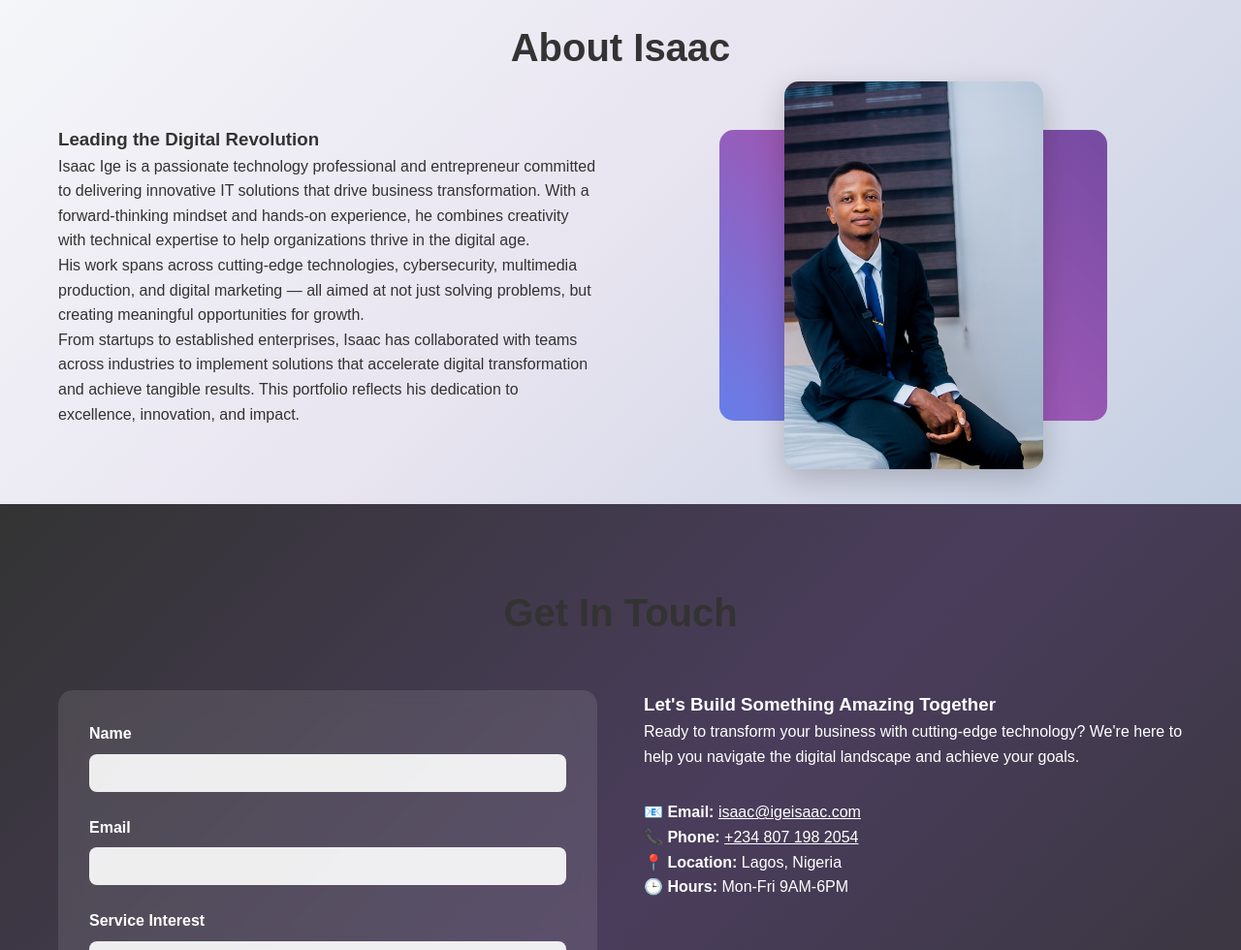
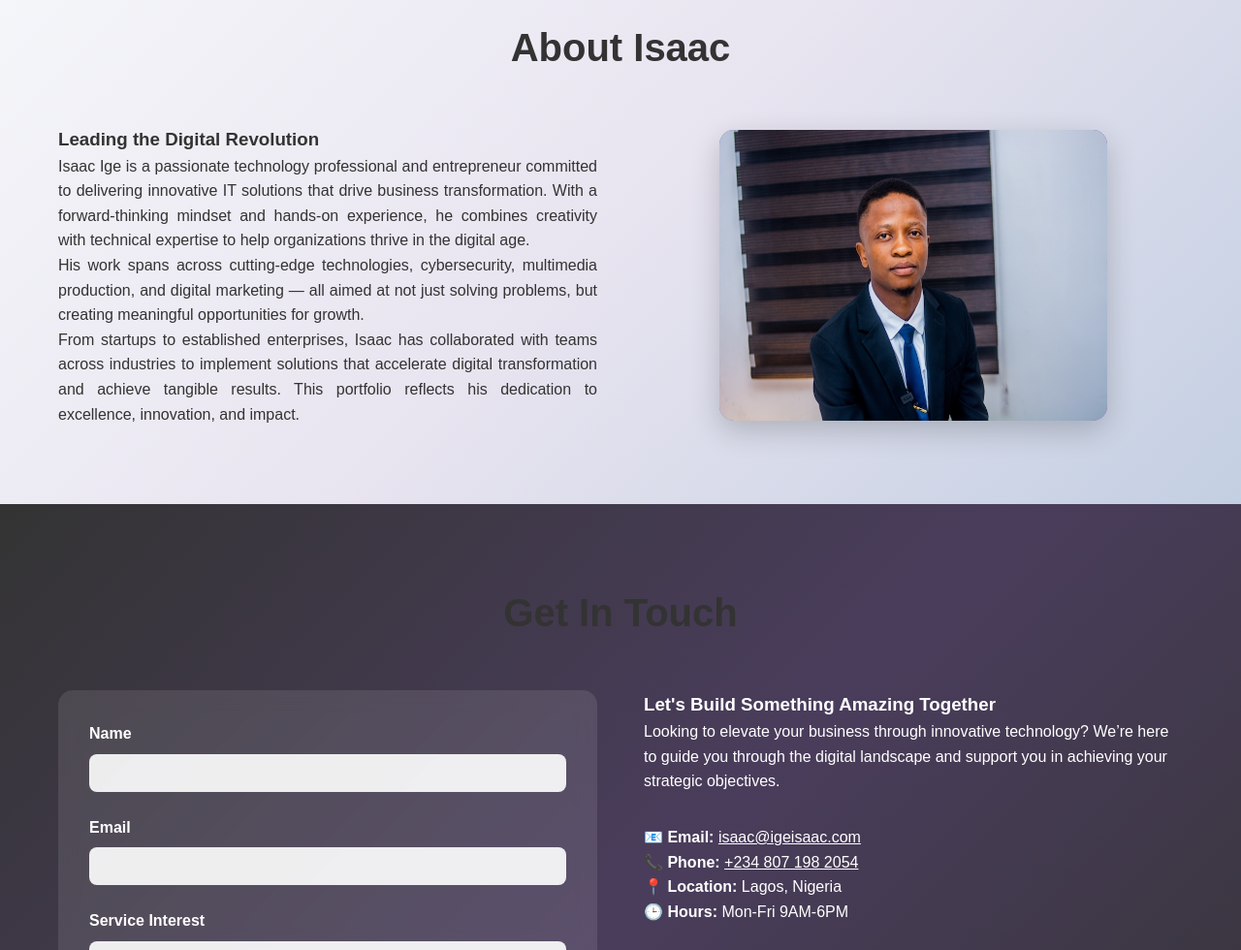
Before and after one commit to isaacayz/portfolio, a plain HTML site: page index.html in a window 1280 px wide. Shown: the part 1820-2800 px from the top of the page at 97% size. Drawn offline with Linux system fonts and the light colour scheme.

Commit message:
updated images, favicon and certain keywords

```diff
--- a/index.html
+++ b/index.html
@@ -4,6 +4,7 @@
     <meta charset="UTF-8">
     <meta name="viewport" content="width=device-width, initial-scale=1.0">
     <title>Isaac Ige - IT & Security Solutions</title>
+    <link rel="icon" type="image/x-icon" href="favicon.ico" >
     <style>
         * {
             margin: 0;
@@ -477,7 +478,7 @@
         </div>
         <div class="hero-content">
             <h1>Next-Gen IT Solutions</h1>
-            <p>Driving business growth through innovative technology, cybersecurity, multimedia, and PR solutions. Let’s kick-start your digital transformation journey today.</p>
+            <p>We partner with organisations across Nigeria to deliver innovative technology, robust cybersecurity, multimedia and PR solutions. Your journey to digital excellence starts today.</p>
             <a href="#services" class="cta-button">Explore Services</a>
         </div>
     </section>
@@ -528,13 +529,13 @@
             <div class="about-content">
                 <div class="about-text fade-in">
                     <h3>Leading the Digital Revolution</h3>
-                    <p>Isaac Ige is a passionate technology professional and entrepreneur committed to delivering innovative IT solutions that drive business transformation. With a forward-thinking mindset and hands-on experience, he combines creativity with technical expertise to help organizations thrive in the digital age.</p>
-                    <p>His work spans across cutting-edge technologies, cybersecurity, multimedia production, and digital marketing — all aimed at not just solving problems, but creating meaningful opportunities for growth.</p>
-                    <p>From startups to established enterprises, Isaac has collaborated with teams across industries to implement solutions that accelerate digital transformation and achieve tangible results. This portfolio reflects his dedication to excellence, innovation, and impact.</p>
+                    <p style="text-align: justify;">Isaac Ige is a passionate technology professional and entrepreneur committed to delivering innovative IT solutions that drive business transformation. With a forward-thinking mindset and hands-on experience, he combines creativity with technical expertise to help organizations thrive in the digital age.</p>
+                    <p style="text-align: justify;">His work spans across cutting-edge technologies, cybersecurity, multimedia production, and digital marketing — all aimed at not just solving problems, but creating meaningful opportunities for growth.</p>
+                    <p style="text-align: justify;">From startups to established enterprises, Isaac has collaborated with teams across industries to implement solutions that accelerate digital transformation and achieve tangible results. This portfolio reflects his dedication to excellence, innovation, and impact.</p>
                 </div>
                     <div class="about-image fade-in">
                     <div style="width: 400px; height: 300px; background: linear-gradient(45deg, #667eea, #9b59b6, #764ba2); border-radius: 15px; display: flex; align-items: center; justify-content: center; color: white; font-size: 1.2rem; margin: 0 auto;">
-                        <img src="Isaac Ige.jpg" width="267px" height="400px">
+                        <img src="Isaac Ige 2.jpg" height="300px">
                     </div>
                 </div>
             </div>
@@ -577,7 +578,7 @@
                 </div>
                 <div class="contact-info fade-in">
                     <h3>Let's Build Something Amazing Together</h3>
-                    <p>Ready to transform your business with cutting-edge technology? We're here to help you navigate the digital landscape and achieve your goals.</p>
+                    <p>Looking to elevate your business through innovative technology? We’re here to guide you through the digital landscape and support you in achieving your strategic objectives.</p>
                     <div style="margin-top: 2rem;">
                         <p><strong>📧 Email:</strong> <a href="mailto:heywhydot16@gmail.com?subject=FromYourSite&bcc=isaac@igeisaac.com" style="color: inherit;">isaac@igeisaac.com</a> </p>
                         <p><strong>📞 Phone:</strong> <a href="tel:+2348071982054" style="color: inherit;"> +234 807 198 2054</a></p>
```
Also changed, not shown: Isaac Ige 2.jpg (added), favicon.ico (added).
